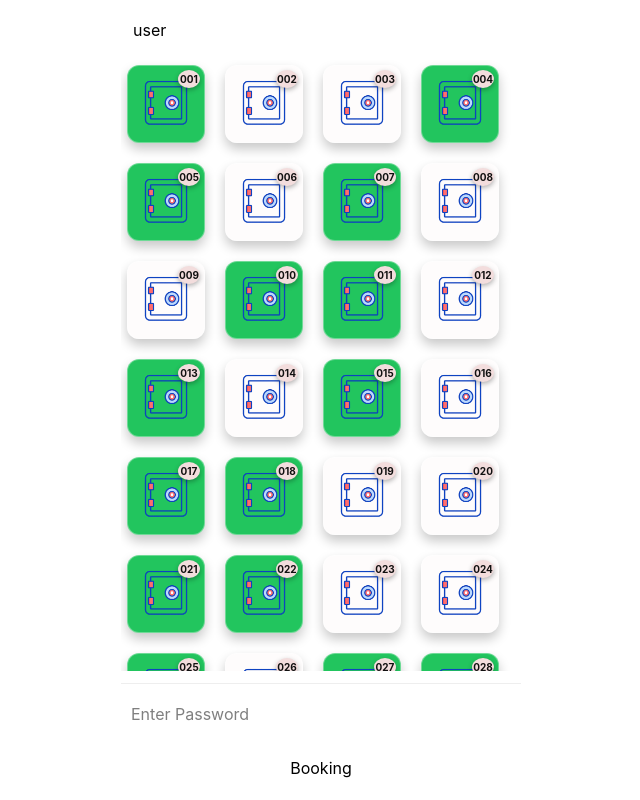
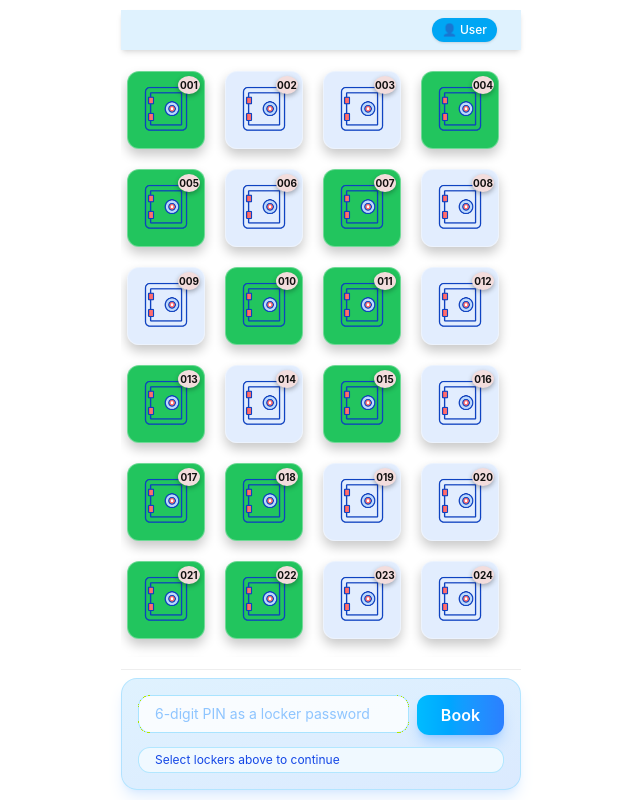
Before and after one commit to Raushan225024/bookingappui, a React (Vite) app: page / in a window 1280 px wide. Shown: the whole page, without its empty margins (319-959 px from the left). Built offline with nearby package versions, Linux system fonts and the light colour scheme.

Commit message:
dashbord ui dbuging

```diff
--- a/src/pages/bookingform.jsx
+++ b/src/pages/bookingform.jsx
@@ -72,40 +72,33 @@ const token = localStorage.getItem("token");
 
 
   return (
-    <div
-      style={{
-        display: "flex",
-        flexDirection: "column",
-        gap: "10px",
-        alignItems: "stretch",
-        marginTop: "0px",
-        width: "100%",
-      }}
-    >
+    <div className="flex flex-col gap-3 rounded-2xl border border-sky-300/40 bg-gradient-to-br from-sky-100 to-blue-100 p-4 shadow-lg shadow-blue-200/50">
+      <div className="flex gap-2">
+        <div className="relative flex-1">
+
           <input
             type="password"
-        placeholder="Enter Password"
+            placeholder="6-digit PIN as a locker password"
             value={password}
             onChange={(e) => setPassword(e.target.value)}
             maxLength={6}
-        style={{
-          padding: "10px",
-          fontSize: "16px",
-          width: "100%",
-
-        }}
+            className="w-full rounded-xl border border-sky-300/60 bg-white/80 px-4 py-2 text-sm text-blue-900 placeholder:text-blue-300 outline-none transition focus:border-sky-400 focus:ring-2 focus:ring-sky-300/50"
           />
+        </div>
 
         <button
           onClick={handleBooking}
-        style={{
-          padding: "10px 20px",
-          cursor: "pointer",
-          width: "100%",
-        }}
+          className="mt-auto flex-shrink-0 rounded-xl bg-gradient-to-r from-sky-400 to-blue-500 px-6 py-2 font-semibold text-white shadow-lg shadow-blue-400/40 transition hover:-translate-y-0.5 hover:shadow-blue-400/60 active:scale-[0.98]"
         >
-        Booking
+          Book
         </button>
+      </div>
+
+      <div className="rounded-xl border border-sky-300/50 bg-sky-50 px-4 py-1 text-xs text-blue-700">
+        {selectedLocker.length > 0
+          ? `✓ ${selectedLocker.length} locker${selectedLocker.length > 1 ? "s" : ""} ready to book`
+          : "Select lockers above to continue"}
+      </div>
     </div>
   );
 }
--- a/src/pages/dashboard.jsx
+++ b/src/pages/dashboard.jsx
@@ -37,11 +37,14 @@ function Dashboard() {
         boxSizing: "border-box",
       }}
     >
-      <div style={{ marginBottom: "10px", flexShrink: 0 }}>
-        <button onClick={navigateToProfile} style={{ padding: "8px 12px", borderRadius: "8px" }}>
-          user
-        </button>
-      </div>
+     <div className="w-full h-10 bg-sky-100 shadow-md flex items-center justify-end px-6 mb-4">
+  <button
+  onClick={navigateToProfile}
+  className="flex items-center gap-1 bg-sky-500 hover:bg-sky-600 text-white text-xs font-medium px-2.5 py-1 rounded-full shadow transition duration-200"
+>
+  👤 User
+</button>
+</div>
 
       <div
         style={{
--- a/src/pages/lockericon.jsx
+++ b/src/pages/lockericon.jsx
@@ -18,7 +18,7 @@ function Locker({
   });
 
   const backgroundColor = isDisabled
-    ? "#fcf7f76b" // Red
+    ? "#689ff731" // Red
     : isSelected
     ? "#3b82f6" // Blue
     : "#22c55e"; // Green
```
Lines whose indentation alone changed are shown as unchanged.
